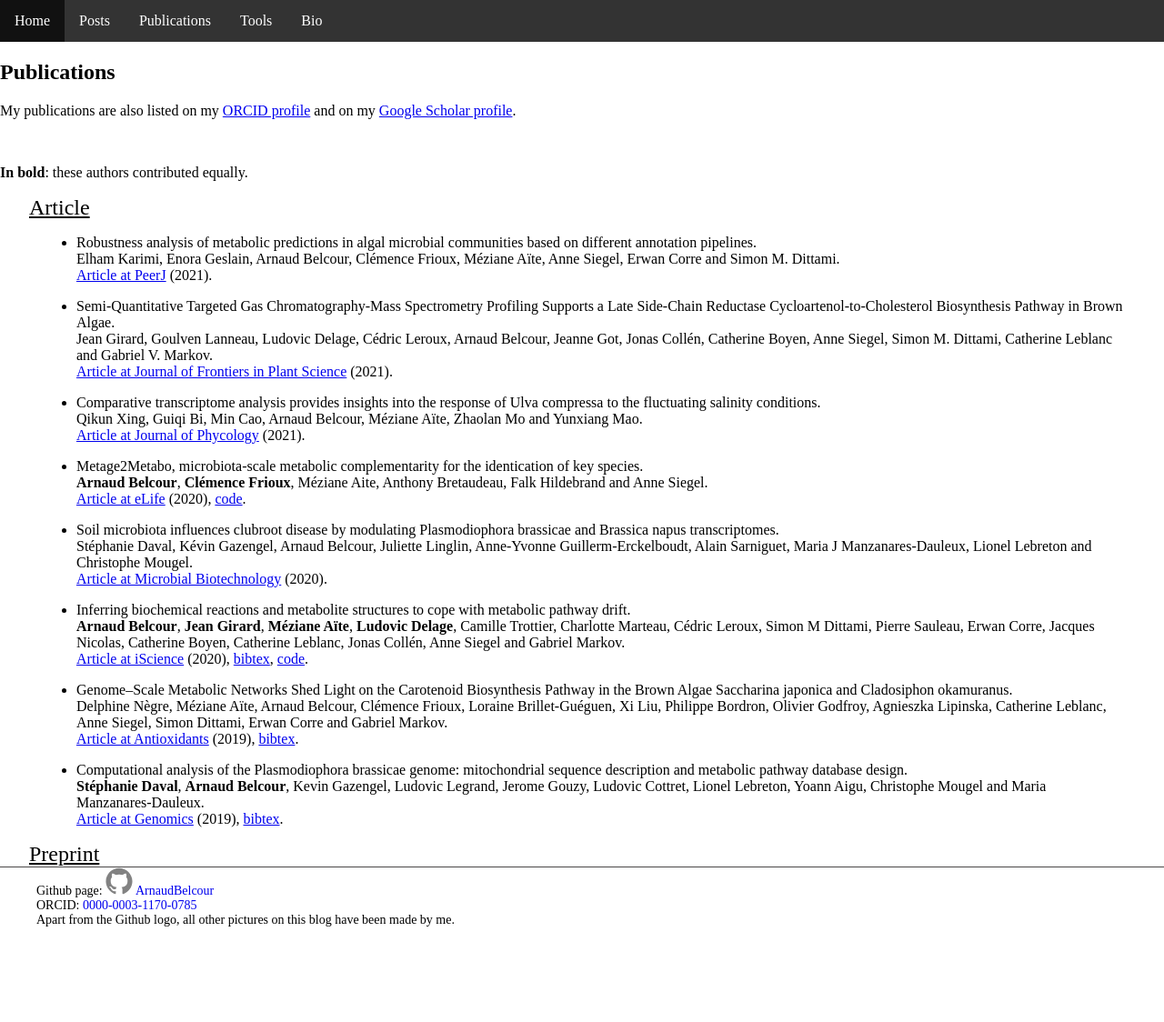
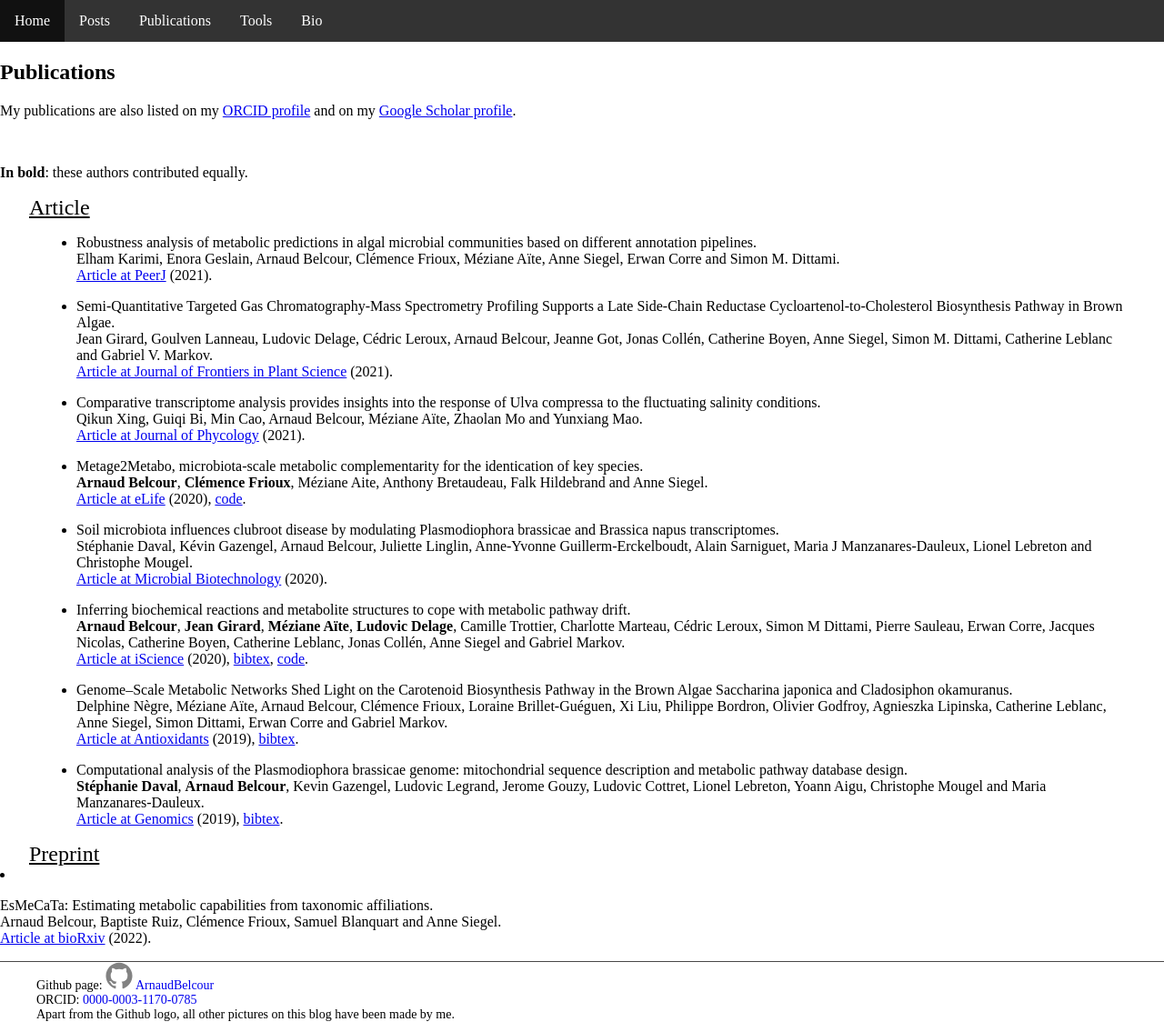
Before and after one commit to ArnaudBelcour/blog, a Jekyll site: the page built from pages/publications.html, in a window 1280 px wide. Shown: the whole page at 91% size. Built offline with Jekyll 4.4.1, drawn with Linux system fonts in a browser that asks for light colours; before the commit the page ends 1020 px from its top, so only the background shows below that.

Commit message:
Add EsMeCaTa preprint.

```diff
--- a/pages/publications.html
+++ b/pages/publications.html
@@ -60,4 +60,12 @@ permalink: pages/publications/
 		</li>
 	</ul>
 	<h2>Preprint</h2>
+	<ul></ul>
+	<li>
+		<p> EsMeCaTa: Estimating metabolic capabilities from taxonomic affiliations. <br>
+			Arnaud Belcour, Baptiste Ruiz, Clémence Frioux, Samuel Blanquart and Anne Siegel. <br>
+			<a href='https://doi.org/10.1101/2022.03.16.484574'>Article at bioRxiv</a> (2022).
+		</p>
+	</li>
+</ul>
 </div>
```
